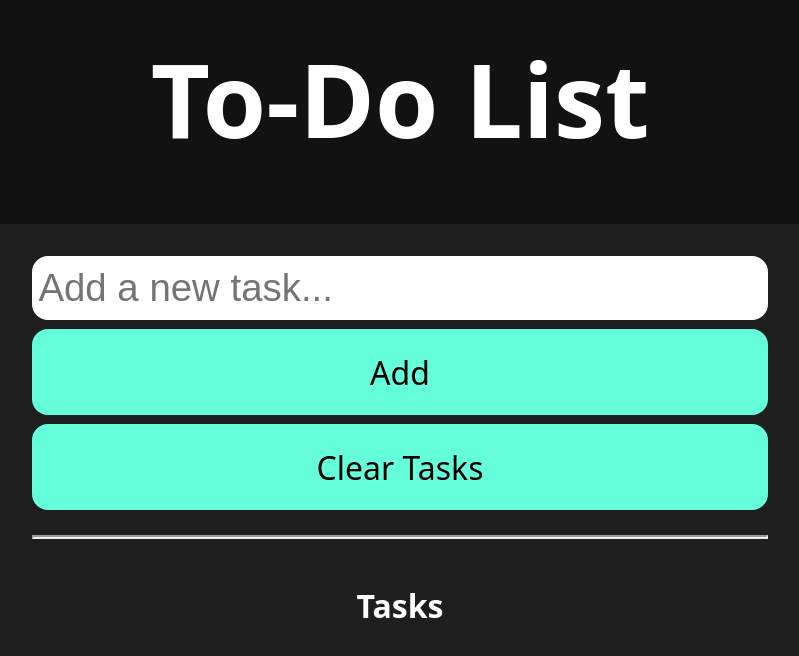
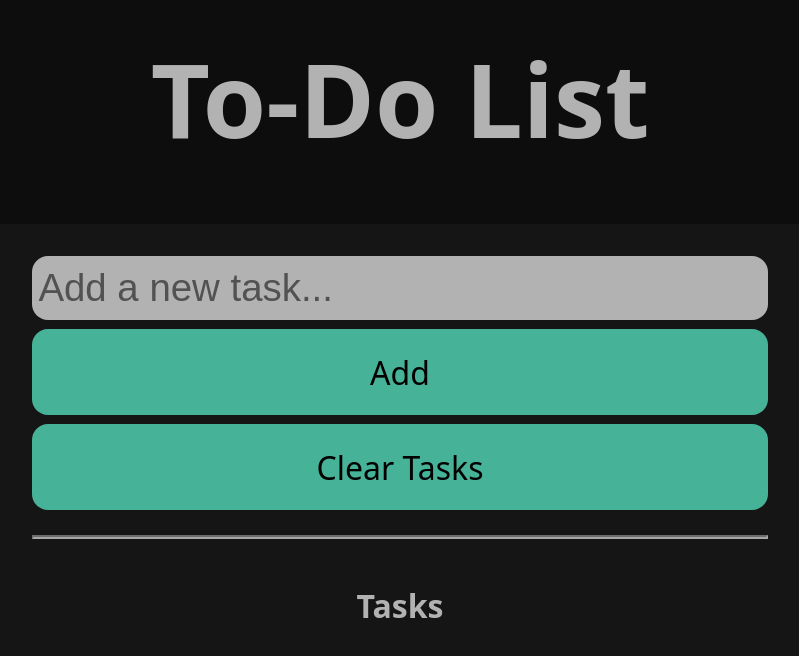
Before and after one commit to Saves331/To-do-list, a React (Vite) app: page / in a window 1280 px wide. Shown: the part 122-778 px from the top of the page, without its empty margins (240-1039 px from the left). Built offline with nearby package versions, Linux system fonts and the light colour scheme.

Commit message:
Added sus button

```diff
--- a/src/App.jsx
+++ b/src/App.jsx
@@ -1,3 +1,4 @@
+import { SuspiciousButton } from './components/Button/Button';
 import './style/App.css'
 import './style/UI.css'
 import TodoUI from './TodoUi';
@@ -8,7 +9,7 @@ function App() {
   return (
    <div className='container'>
     <TodoUI></TodoUI>
-
+    <SuspiciousButton/>
    </div>
   )
 }
--- /dev/null
+++ b/src/components/Button/Button.jsx
@@ -0,0 +1,16 @@
+import { useState } from 'react';
+import './index.css'
+
+export const SuspiciousButton = () => {
+    const [backgroundOverlay, setBackgroundOverlay] = useState(false);
+
+    const toggleOverlay = () => {
+        setBackgroundOverlay(prevState => !prevState)
+    }
+
+    return <div className={`overlay`} onClick={toggleOverlay}>
+        <text className='buttonStyle'>
+            {backgroundOverlay && 'Kinda SUS'}
+        </text>
+    </div>
+}
--- /dev/null
+++ b/src/components/Button/index.css
@@ -0,0 +1,19 @@
+.overlay {
+    display: flex;
+    position: absolute;
+    left: 0;
+    top: 0;
+    width: 100%;
+    height: 100%;
+    background-color: rgba(0,0,0,0.3);
+}
+
+.buttonStyle {
+    display: flex;
+    position: absolute;
+    left: 50%;
+    top: 25%;
+    color: white;
+    font-weight: 900;
+    text-shadow: 2px 2px 10px black;
+}
```
